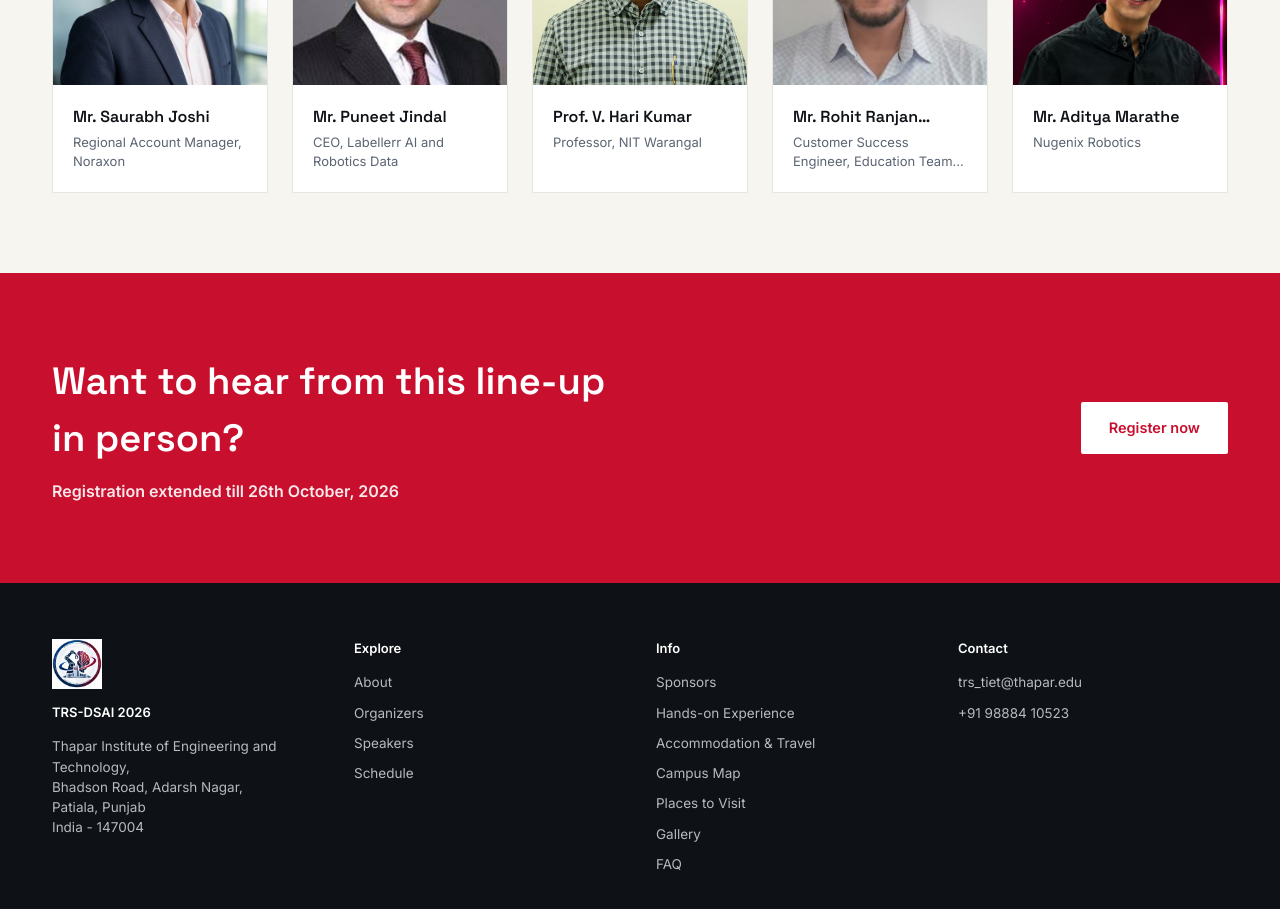
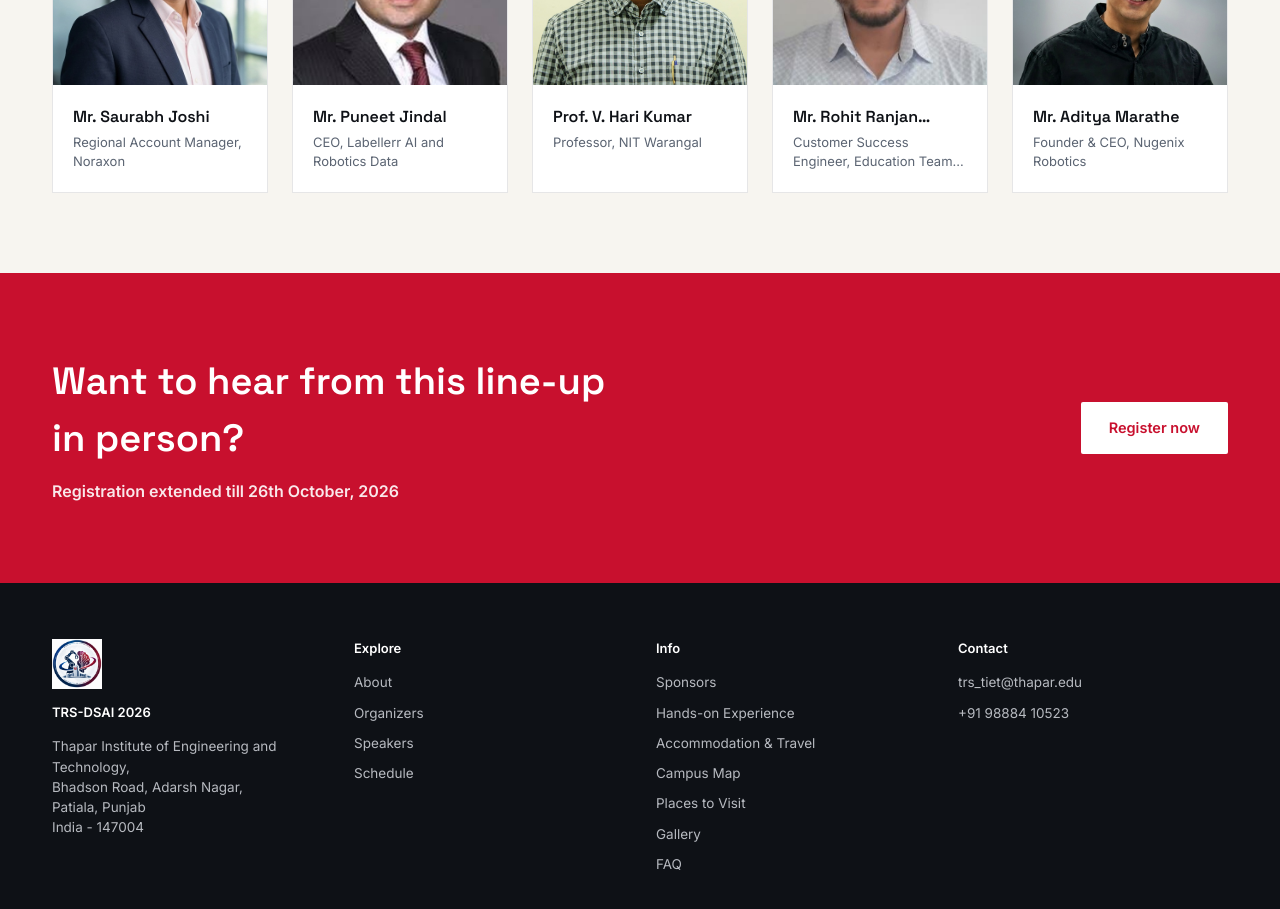
Before and after one commit to trs-tiet/TRS-DSAI-TIET, a Next.js app: page /speakers in a window 1280 px wide. Shown: the part 1680-2589 px from the top of the page. Built offline with nearby package versions, Linux system fonts and the light colour scheme.

Commit message:
Update Aditya Marathe portrait with studio background removal and add full executive bio

```diff
--- a/data/speakers.ts
+++ b/data/speakers.ts
@@ -161,10 +161,10 @@
   },
   {
     name: "Mr. Aditya Marathe",
-    affiliation: "Nugenix Robotics",
+    affiliation: "Founder & CEO, Nugenix Robotics",
     type: "Industrial",
     photo: "/images/speakers/aditya-marathe.jpg",
-    bio: "Speaker at the TRS-DSAI 2026 International Workshop representing Nugenix. Specializes in robotic manipulation, ROS-based autonomous platforms, and intelligent automation technologies with hands-on applications across industrial robotics and healthcare systems.",
+    bio: "Founder and CEO of Nugenix Robotics, an enterprise specializing in advanced robotics research, intelligent automation platforms, and robotic manipulation systems. His technical expertise spans the Robot Operating System (ROS & ROS 2), multi-axis collaborative robotic arms, autonomous motion planning, and sensor integration. As an industry practitioner and resource person across premier engineering institutions in India, he leads technology development and hands-on workshops in collaborative robotics, assistive healthcare applications, and real-world industrial automation.",
   },
 ];
 
--- a/data/sponsors.ts
+++ b/data/sponsors.ts
@@ -86,6 +86,7 @@
     description:
       "Nugenix Robotics works on robotic manipulation, ROS-based systems, and intelligent automation, with hands-on exposure to robotic arms and manipulation tasks.",
     logo: "/images/logos/nugenix.jpeg",
+    url: "https://nugenix.co.in/",
   },
   {
     name: "LABELLERR AI",
```
Also changed, not shown: public/images/speakers/aditya-marathe.jpg.
